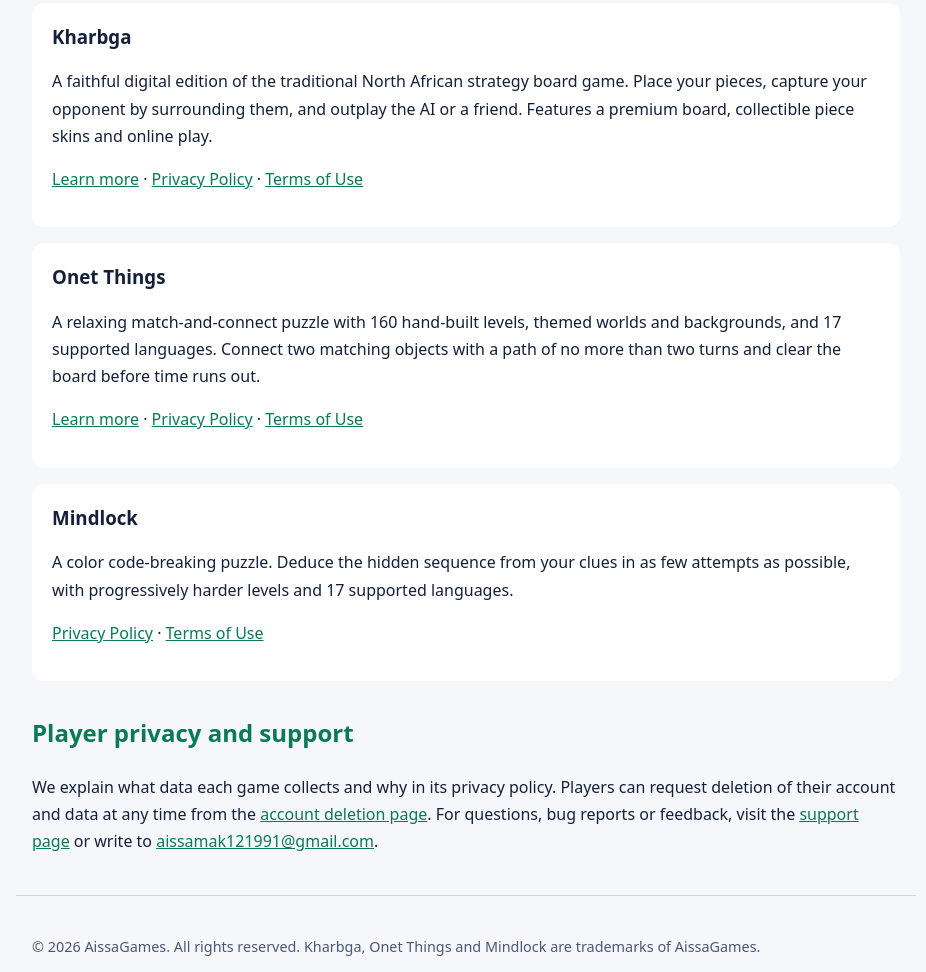
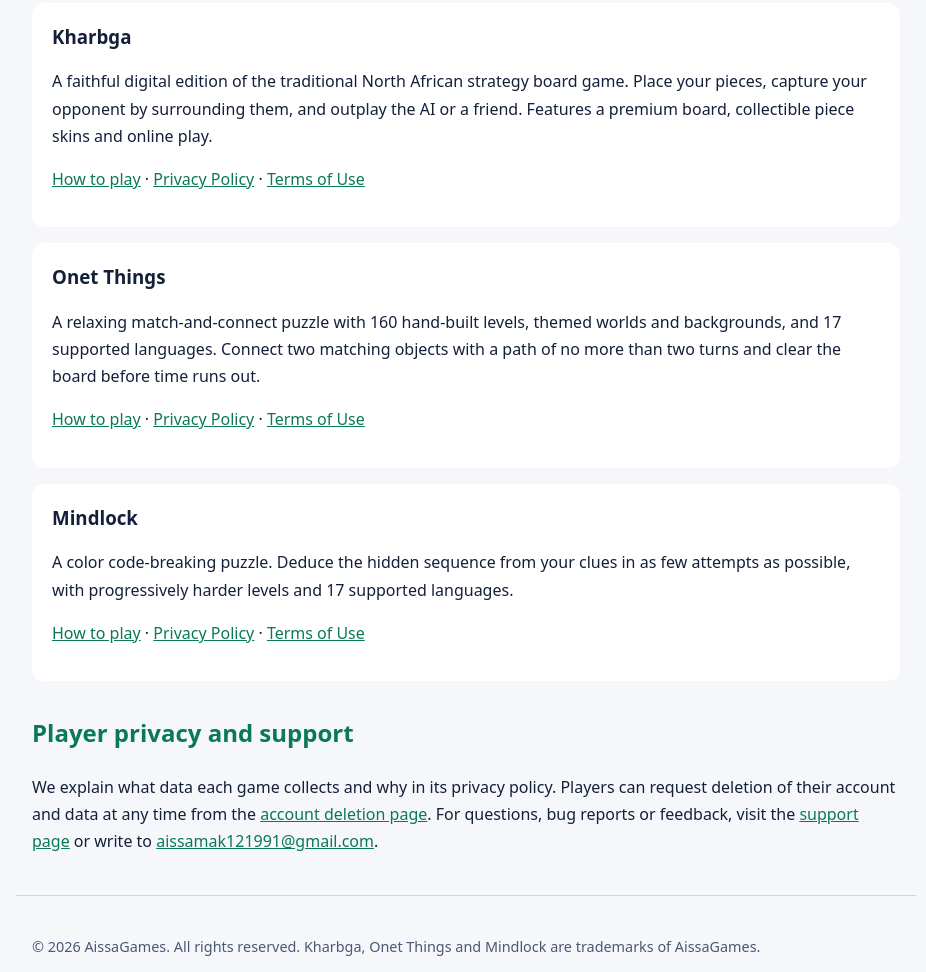
Before and after one commit to aissamak121991-art/aissamak121991-art.github.io, a plain HTML site: page index.html in a window 1280 px wide. Shown: the part 513-1485 px from the top of the page, without its empty margins (174-1100 px from the left). Drawn offline with Linux system fonts and the light colour scheme.

Commit message:
Link the landing page to the game guides
Co-Authored-By: Claude Sonnet 5.5 <noreply@anthropic.com>

```diff
--- a/index.html
+++ b/index.html
@@ -29,6 +29,7 @@ footer{color:var(--muted);font-size:.9rem;border-top:1px solid rgba(128,128,128,
 <h1>AissaGames</h1>
 <p class="lead">An independent game studio building polished mobile games with care for craft, fairness and player privacy.</p>
 <nav>
+<a href="AissaGames-Website/games.html">Games</a>
 <a href="AissaGames-Website/index.html">Studio website</a>
 <a href="AissaGames-Website/support.html">Support</a>
 <a href="AissaGames-Website/faq.html">FAQ</a>
@@ -43,17 +44,17 @@ footer{color:var(--muted);font-size:.9rem;border-top:1px solid rgba(128,128,128,
 <div class="card">
 <h3>Kharbga</h3>
 <p>A faithful digital edition of the traditional North African strategy board game. Place your pieces, capture your opponent by surrounding them, and outplay the AI or a friend. Features a premium board, collectible piece skins and online play.</p>
-<p><a href="AissaGames-Website/index.html#game">Learn more</a> · <a href="AissaGames-Website/privacy.html">Privacy Policy</a> · <a href="AissaGames-Website/terms.html">Terms of Use</a></p>
+<p><a href="AissaGames-Website/guide-kharbga.html">How to play</a> · <a href="AissaGames-Website/privacy.html">Privacy Policy</a> · <a href="AissaGames-Website/terms.html">Terms of Use</a></p>
 </div>
 <div class="card">
 <h3>Onet Things</h3>
 <p>A relaxing match-and-connect puzzle with 160 hand-built levels, themed worlds and backgrounds, and 17 supported languages. Connect two matching objects with a path of no more than two turns and clear the board before time runs out.</p>
-<p><a href="AissaGames-Website/index.html#onet-things">Learn more</a> · <a href="AissaGames-Website/onet-things/privacy.html">Privacy Policy</a> · <a href="AissaGames-Website/onet-things/terms.html">Terms of Use</a></p>
+<p><a href="AissaGames-Website/guide-onet-things.html">How to play</a> · <a href="AissaGames-Website/onet-things/privacy.html">Privacy Policy</a> · <a href="AissaGames-Website/onet-things/terms.html">Terms of Use</a></p>
 </div>
 <div class="card">
 <h3>Mindlock</h3>
 <p>A color code-breaking puzzle. Deduce the hidden sequence from your clues in as few attempts as possible, with progressively harder levels and 17 supported languages.</p>
-<p><a href="AissaGames-Website/mindlock/privacy.html">Privacy Policy</a> · <a href="AissaGames-Website/mindlock/terms.html">Terms of Use</a></p>
+<p><a href="AissaGames-Website/guide-mindlock.html">How to play</a> · <a href="AissaGames-Website/mindlock/privacy.html">Privacy Policy</a> · <a href="AissaGames-Website/mindlock/terms.html">Terms of Use</a></p>
 </div>
 
 <h2>Player privacy and support</h2>
```
